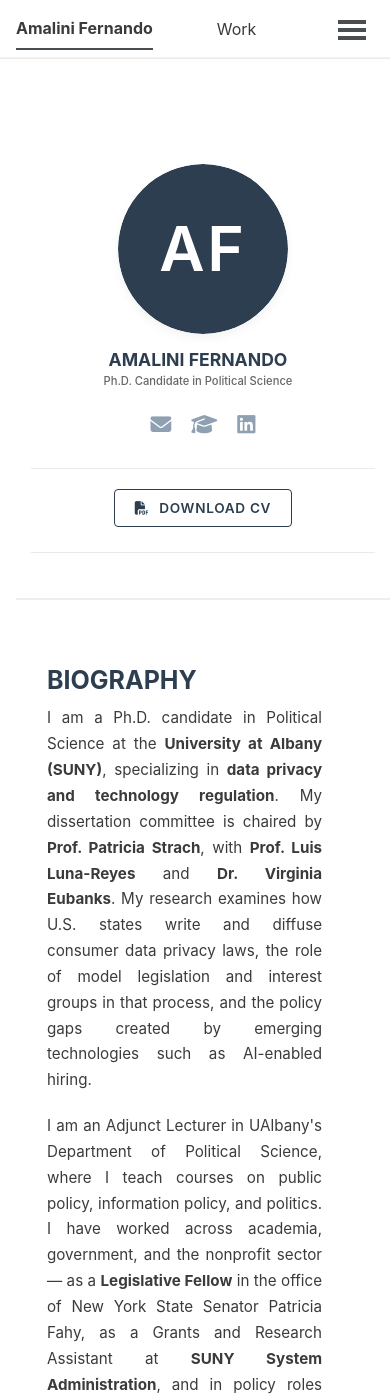
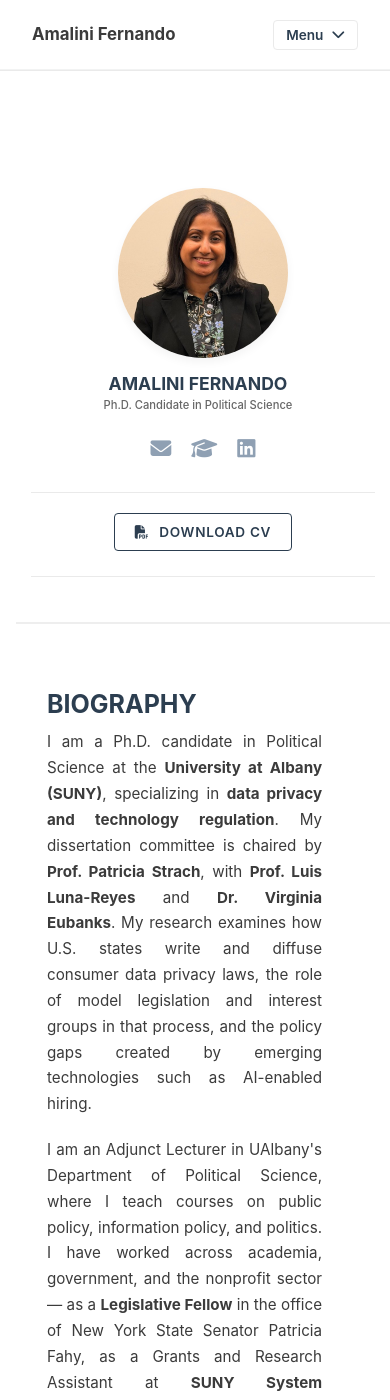
Before and after one commit to amalinifernando/amalinifernando.github.io, a Jekyll site: the page built from _pages/about.md, in a window 390 px wide and 1400 px high. Built offline with Jekyll 4.4.1, drawn with Linux system fonts in a browser that asks for light colours; a script bundle is joined from its source files by our own code; library files that are not in the unit come from our copies.

Commit message:
Add profile photo, phone dropdown menu, and remove CV tab
- Use a square crop of the provided photo as the sidebar avatar
- On screens 768px wide or narrower, replace the header tabs with the
  site name and a Menu button that opens a dropdown of all pages
- Remove the CV tab; the CV stays available from the sidebar's
  Download CV button

Co-Authored-By: Claude Opus 5.5 <noreply@anthropic.com>
Claude-Session: https://claude.ai/code/session_01FVEC2NiP8PN2pLnGfDBvjj

```diff
--- a/_config.yml
+++ b/_config.yml
@@ -22,7 +22,7 @@ repository               : "amalinifernando/amalinifernando.github.io"
 #               Additional customization can be done by editing /_includes/author-profile.html
 author:
   # Biographic information
-  avatar           : "profile.svg"  # Replace with your photo, e.g. "profile.jpg" in /images/
+  avatar           : "profile.jpg"
   name             : "Amalini Fernando"
   description      : "Ph.D. Candidate in Political Science"
   pronouns         : ""
@@ -32,7 +32,7 @@ author:
   uri              :
   email            : "amalinifernando@gmail.com"
 
-  # Path to the public CV PDF (used by the sidebar button and the CV tab in _data/navigation.yml)
+  # Path to the public CV PDF (used by the Download CV button in the sidebar)
   cv_file          : "/files/Amalini_Fernando_CV.pdf"
 
   # Academic websites
--- a/_data/navigation.yml
+++ b/_data/navigation.yml
@@ -8,7 +8,3 @@ main:
 
   - title: "Teaching"
     url: /teaching/
-
-  - title: "CV"
-    url: /files/Amalini_Fernando_CV.pdf
-    new_tab: true
--- a/_includes/masthead.html
+++ b/_includes/masthead.html
@@ -1,4 +1,82 @@
 {% include base_path %}
+<style>
+  /* Phone-sized screens: replace the tab bar with a name + dropdown menu */
+  .mobile-nav { display: none; }
+
+  @media (max-width: 768px) {
+    #site-nav { display: none !important; }
+
+    .mobile-nav {
+      display: block;
+      position: relative;
+      padding: 12px 16px;
+    }
+
+    .mobile-nav__bar {
+      display: flex;
+      align-items: center;
+      justify-content: space-between;
+    }
+
+    .mobile-nav__title {
+      font-weight: 700;
+      color: #2c3e50 !important;
+      text-decoration: none;
+      font-size: 1.05em;
+    }
+
+    .mobile-nav__toggle {
+      display: inline-flex;
+      align-items: center;
+      gap: 8px;
+      background: transparent;
+      border: 1px solid #eaeaea;
+      border-radius: 4px;
+      padding: 6px 12px;
+      font-size: 0.85em;
+      font-weight: 600;
+      color: #2c3e50;
+      cursor: pointer;
+    }
+
+    .mobile-nav__toggle i { transition: transform 0.25s ease; }
+    .mobile-nav__toggle[aria-expanded="true"] i { transform: rotate(180deg); }
+
+    .mobile-nav__menu {
+      display: none;
+      position: absolute;
+      top: 100%;
+      right: 16px;
+      left: 16px;
+      z-index: 100;
+      list-style: none;
+      margin: 4px 0 0;
+      padding: 6px 0;
+      background: #ffffff;
+      border: 1px solid #eaeaea;
+      border-radius: 6px;
+      box-shadow: 0 10px 25px rgba(0,0,0,0.08);
+    }
+
+    .mobile-nav__menu.open { display: block; }
+
+    .mobile-nav__menu a {
+      display: block;
+      padding: 12px 18px;
+      color: #3b3b3b !important;
+      text-decoration: none;
+      font-size: 0.95em;
+    }
+
+    .mobile-nav__menu a:hover,
+    .mobile-nav__menu li.selected a {
+      color: #2c3e50 !important;
+      background: #f0f7ff;
+      font-weight: 600;
+    }
+  }
+</style>
+
 <div class="masthead">
   <div class="masthead__inner-wrap">
     <div class="masthead__menu">
@@ -21,6 +99,47 @@
         </ul>
         <ul class="hidden-links hidden"></ul>
       </nav>
+
+      <nav class="mobile-nav" aria-label="Site menu">
+        <div class="mobile-nav__bar">
+          <a class="mobile-nav__title" href="{{ base_path }}/">{{ site.title }}</a>
+          <button class="mobile-nav__toggle" type="button" aria-expanded="false" aria-controls="mobile-nav-menu">
+            Menu <i class="fas fa-chevron-down"></i>
+          </button>
+        </div>
+        <ul class="mobile-nav__menu" id="mobile-nav-menu">
+          <li class="{% if page.url == '/' or page.url == '/index.html' %}selected{% endif %}"><a href="{{ base_path }}/">Home</a></li>
+          {% for link in site.data.navigation.main %}
+            {% if link.url contains 'http' %}
+              {% assign domain = '' %}
+            {% else %}
+              {% assign domain = base_path %}
+            {% endif %}
+            <li class="{% if page.url contains link.url and link.url != '/' %}selected{% endif %}">
+              <a href="{{ domain }}{{ link.url }}"{% if link.new_tab %} target="_blank" rel="noopener"{% endif %}>{{ link.title }}</a>
+            </li>
+          {% endfor %}
+        </ul>
+      </nav>
     </div>
   </div>
 </div>
+
+<script>
+  (function () {
+    var toggle = document.querySelector('.mobile-nav__toggle');
+    var menu = document.getElementById('mobile-nav-menu');
+    if (!toggle || !menu) return;
+    toggle.addEventListener('click', function (e) {
+      e.stopPropagation();
+      var open = menu.classList.toggle('open');
+      toggle.setAttribute('aria-expanded', open ? 'true' : 'false');
+    });
+    document.addEventListener('click', function (e) {
+      if (!menu.contains(e.target)) {
+        menu.classList.remove('open');
+        toggle.setAttribute('aria-expanded', 'false');
+      }
+    });
+  })();
+</script>
```
Also changed, not shown: README.md (+3 -3 lines), images/profile.jpg (added), images/profile.svg (deleted).
